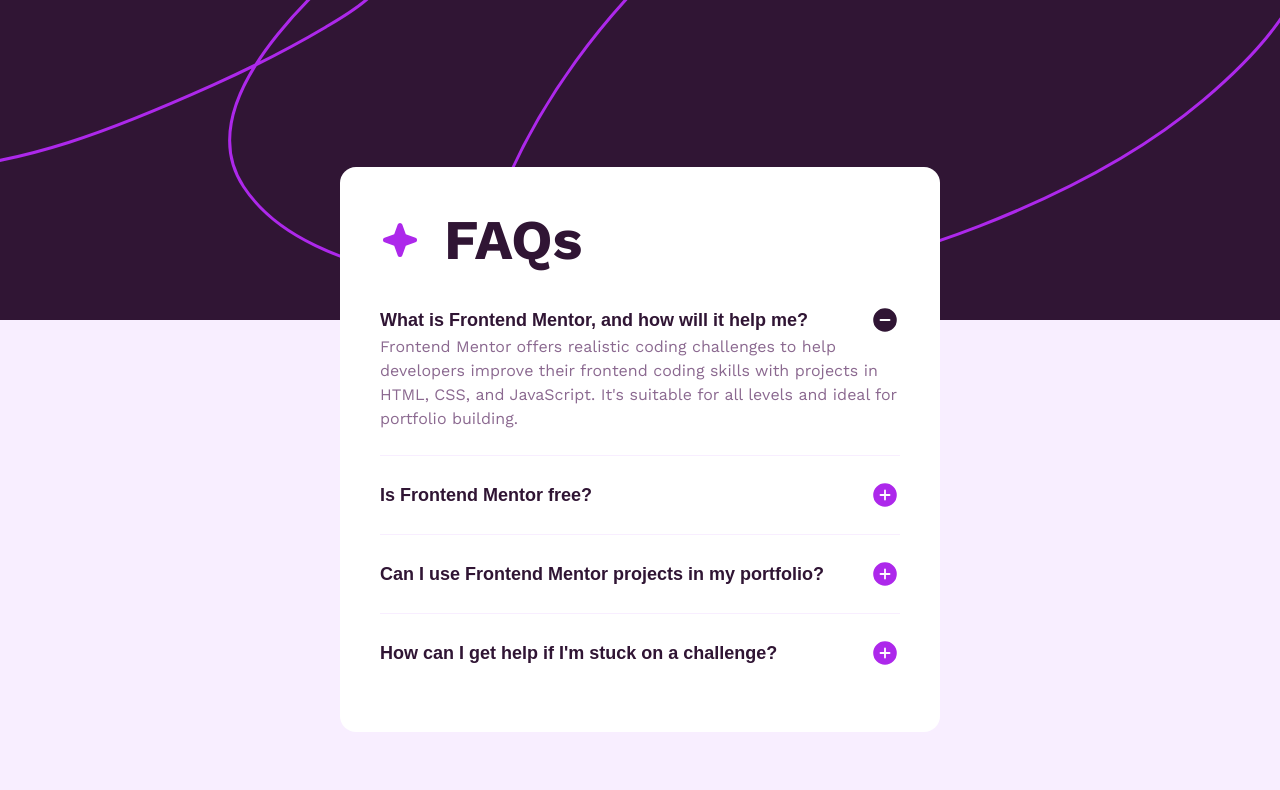
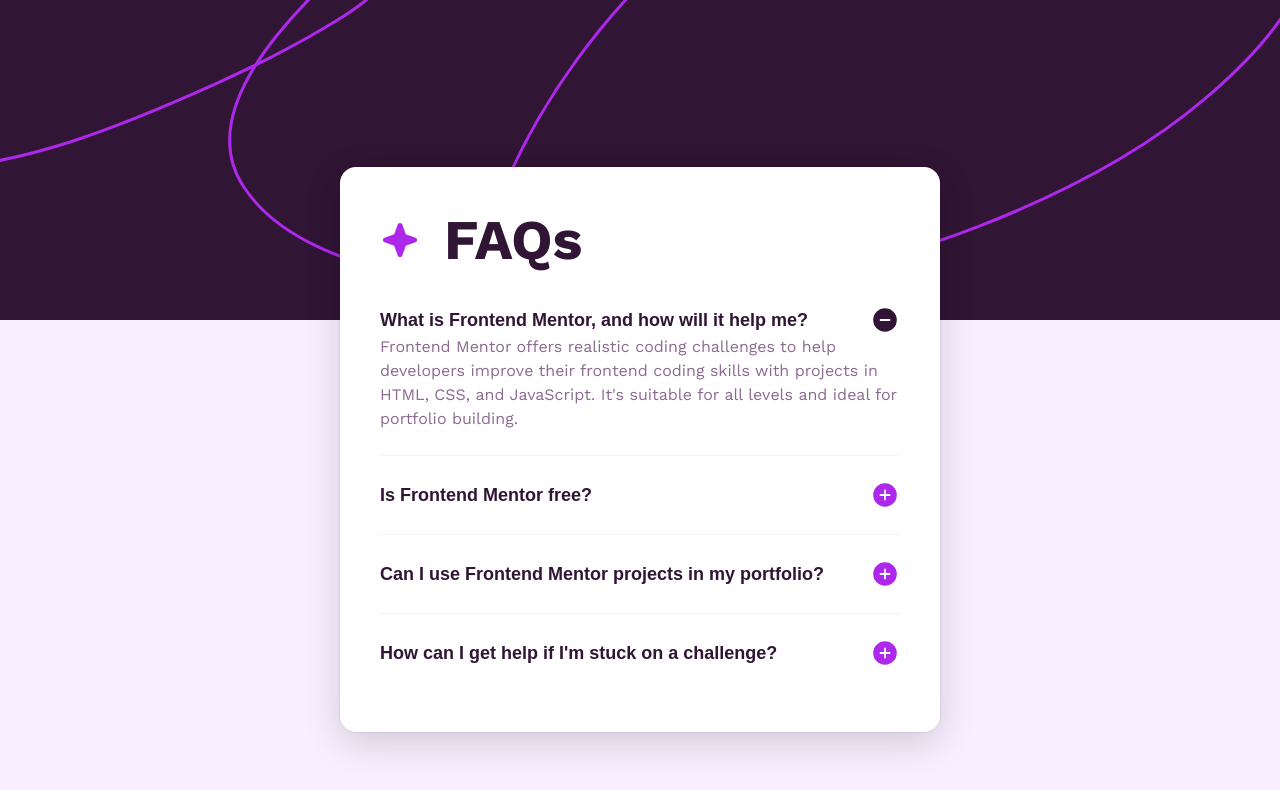
Before and after one commit to justinconnell/fm-faq-accordion, a React (Vite) app: page / in a window 1280 px wide. Shown: the top 790 px of the page. Built offline with nearby package versions, Linux system fonts and the light colour scheme.

Commit message:
feat: add card shadow

```diff
--- a/src/App.css
+++ b/src/App.css
@@ -45,6 +45,8 @@
     width: 600px;
     gap: 32px;
     padding: 40px;
+
+    box-shadow: rgba(0, 0, 0, 0.16) 0px 10px 36px 0px, rgba(0, 0, 0, 0.06) 0px 0px 0px 1px;
   }
 
   .icon {
```
